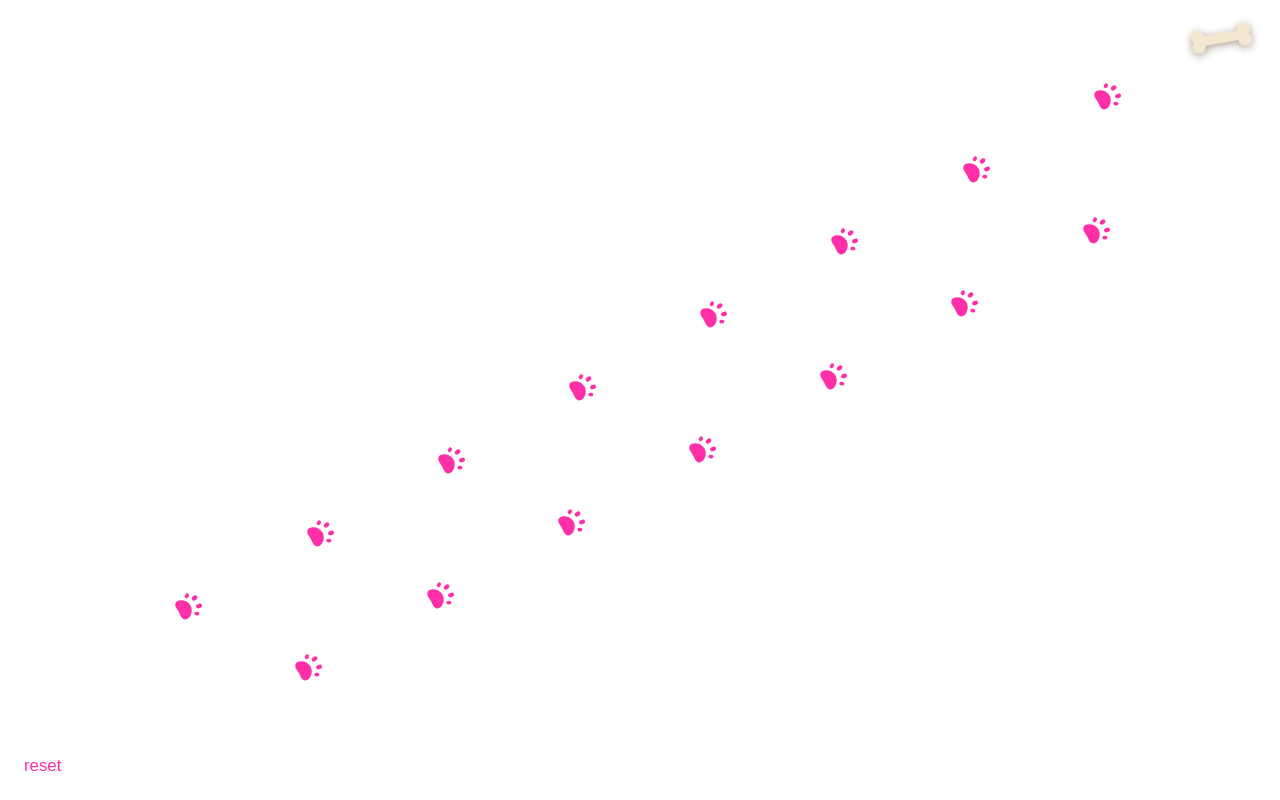
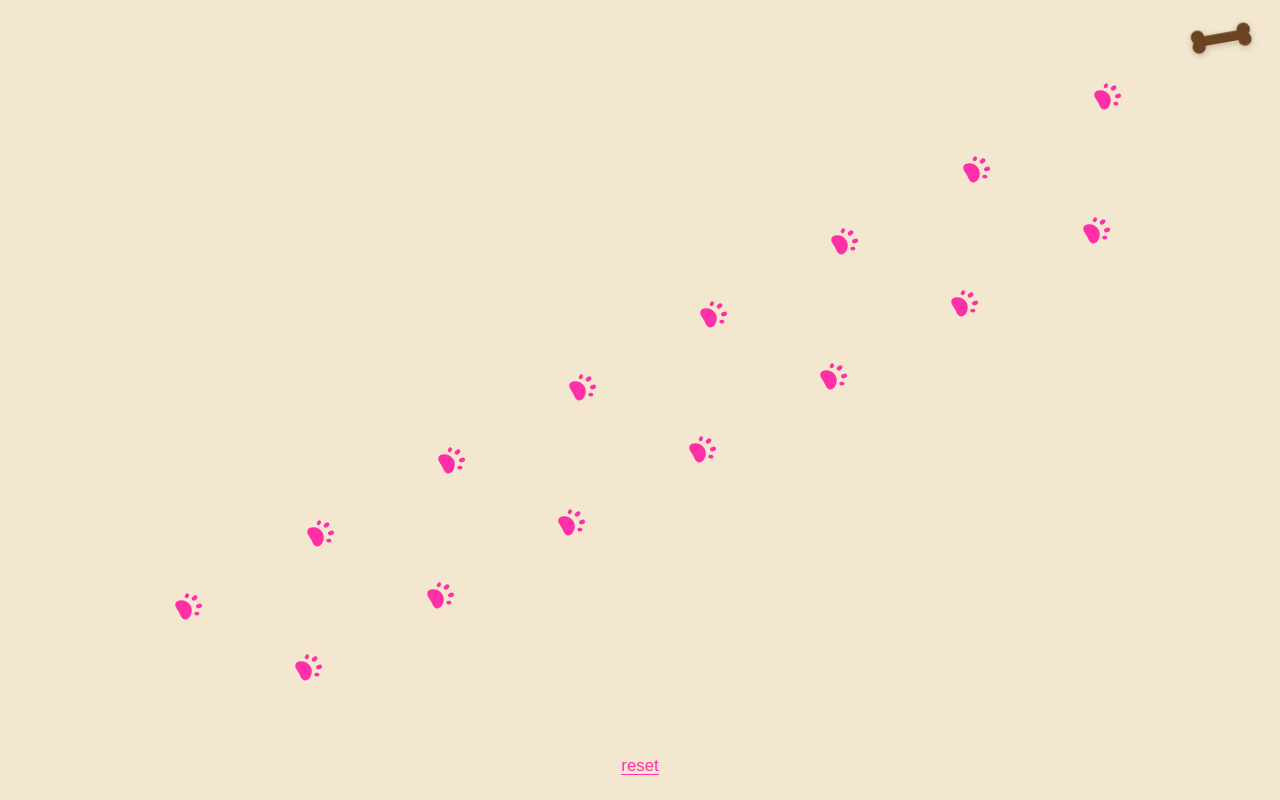
Before and after one commit to indi2601/dogdaysarenotover, a plain HTML site: page editie-02.html in a window 1280 px wide. Drawn offline with Linux system fonts and the light colour scheme; a web font is replaced by a local one.

Commit message:
Update background color and navigation styles

```diff
--- a/editie-02.html
+++ b/editie-02.html
@@ -25,7 +25,7 @@
             --brown: #6b4423;
             --neon: #ff2fa8;
             --cream: #f3e7cf;
-            --background: #FFFFFF;
+            --background: #f3e7cf;
             --edge: clamp(0.8rem, 2vw, 1.5rem);
         }
 
@@ -41,16 +41,16 @@
         body {
             width: 100%;
             min-height: 100%;
+            background: var(--background);
         }
 
         body {
-            background: var(--background);
             color: var(--brown);
             font-family: 'Neue Haas Grotesk', sans-serif;
             position: relative;
         }
 
-        /* Onzichtbare SVG met de pootvorm */
+        /* Onzichtbare SVG met de pootvorm en de botvorm */
         .defs {
             position: absolute;
             width: 0;
@@ -134,14 +134,17 @@
             }
         }
 
+        /* Onderin: knop altijd onderlijnd en in het midden */
         .nav-links {
             position: fixed;
             bottom: clamp(0.8rem, 2vw, 1.5rem);
-            left: clamp(0.8rem, 2vw, 1.5rem);
+            left: 0;
+            right: 0;
             display: flex;
-            justify-content: flex-start;
+            justify-content: center;
             align-items: center;
             z-index: 20;
+            pointer-events: none;
         }
 
         .nav-link {
@@ -151,13 +154,16 @@
             color: var(--neon);
             text-transform: none;
             letter-spacing: 0;
-            text-decoration: none;
+            text-decoration: underline;
+            text-underline-offset: 0.2em;
+            text-decoration-thickness: 1px;
             white-space: nowrap;
             background: none;
             border: none;
             padding: 0;
             transition: opacity 0.25s ease;
             outline: none;
+            pointer-events: auto;
         }
 
         .nav-link:hover,
@@ -167,7 +173,7 @@
             outline: none;
         }
 
-        /* Botje rechtsboven: terug naar de index */
+        /* Botje rechtsboven: terug naar de index. Begint bruin, wordt bij hover neonroze. */
         .home {
             position: fixed;
             top: var(--edge);
@@ -186,8 +192,8 @@
             width: 100%;
             height: 100%;
             overflow: visible;
-            fill: var(--cream);
-            filter: drop-shadow(0 2px 4px rgba(60, 35, 15, 0.45));
+            fill: var(--brown);
+            filter: drop-shadow(0 2px 3px rgba(60, 35, 15, 0.25));
             transition: fill 0.25s ease;
         }
 
@@ -205,9 +211,9 @@
             .nav-links {
                 position: relative;
                 left: auto;
+                right: auto;
                 bottom: auto;
                 padding: 1.5rem 0 1.5rem;
-                margin: 0 clamp(0.8rem, 3vw, 1.5rem);
             }
 
             .nav-link {
```
